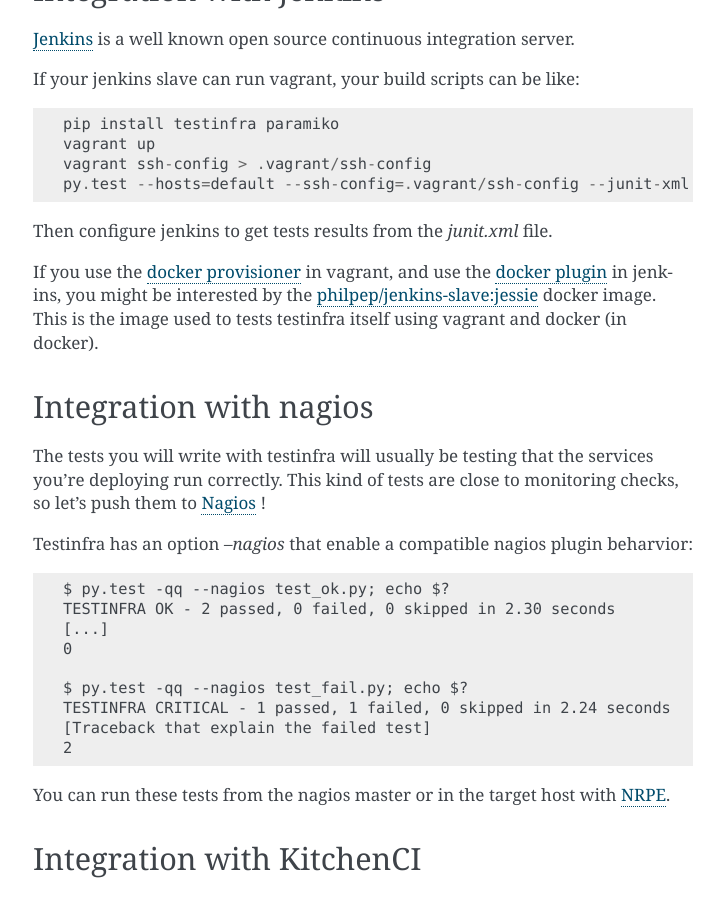
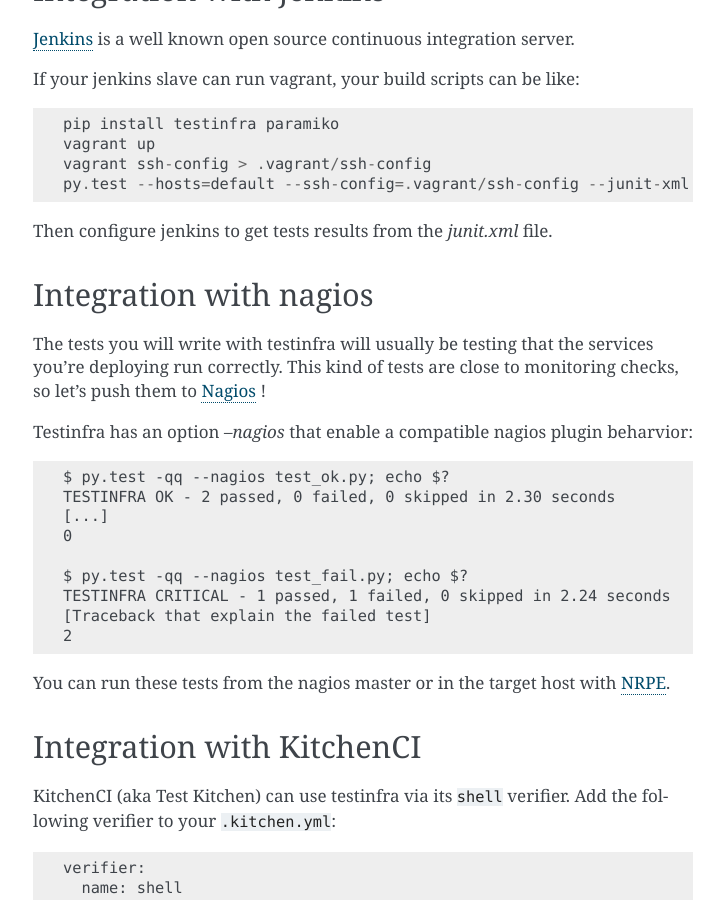
Before and after one commit to pytest-dev/pytest-testinfra, a Sphinx documentation site: the page built from doc/source/examples.rst, in a window 1280 px wide and 900 px high, scrolled down 1817 px. Shown: the whole window, without its empty margins (387-1111 px from the left). Built offline with Sphinx 7.4.7, drawn with Linux system fonts in a browser that asks for light colours; comment, search, counter and statistics services are not loaded.

Commit message:
doc: drop reference to outdated use of docker-in-docker

```diff
--- a/doc/source/examples.rst
+++ b/doc/source/examples.rst
@@ -105,14 +105,6 @@
 
 
 Then configure jenkins to get tests results from the `junit.xml` file.
-
-If you use the `docker provisioner
-<https://docs.vagrantup.com/v2/provisioning/docker.html>`_ in vagrant, and use
-the `docker plugin
-<https://wiki.jenkins-ci.org/display/JENKINS/Docker+Plugin>`_ in jenkins, you
-might be interested by the `philpep/jenkins-slave:jessie
-<https://github.com/philpep/jenkins-slave>`_ docker image. This is the image
-used to tests testinfra itself using vagrant and docker (in docker).
 
 
 Integration with nagios
```
